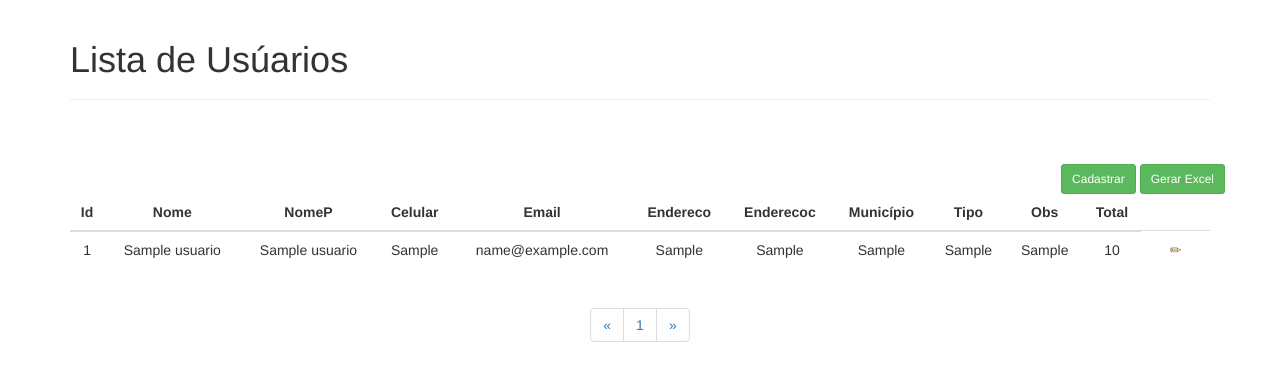
After one commit to ProgWeb201701/Grupo15, a PHP site: page /listar_usuario.php in a window 1280 px wide. The commit adds this page. Shown: the top 381 px of the page. Run offline with PHP 8.4, Linux system fonts and the light colour scheme; tables that the repository leaves empty or names only in its code hold one stand-in row (values such as "Sample post"); some libraries are stand-ins or nearby versions; some web fonts are replaced.

Commit message:
listando do banco
ok funcionando

```diff
--- a/PhpProject1/gerarPlanilhaExecel.php
+++ b/PhpProject1/gerarPlanilhaExecel.php
@@ -34,10 +34,10 @@
 		$html .= '</tr>';
 
 		//Selecionar todos os itens da tabela
-		$result_msg_contatos = "SELECT * FROM mensagens_contatos";
-		$resultado_msg_contatos = mysqli_query($conn , $result_msg_contatos);
+		$result_dados_pessoais = "SELECT * FROM usuarios";
+		$resultado_dados_pessoais = mysqli_query($conn, $result_dados_pessoais);
 
-		while($row_msg_contatos = mysqli_fetch_assoc($resultado_msg_contatos)){
+		while($row_msg_contatos = mysqli_fetch_assoc($resultado_dados_pessoais)){
 			$html .= '<tr>';
 			$html .= '<td>'.$row_msg_contatos["nome"].'</td>';
 			$html .= '<td>'.$row_msg_contatos["nomep"].'</td>';
--- /dev/null
+++ b/PhpProject1/listar_usuario.php
@@ -0,0 +1,160 @@
+
+ <?php
+	session_start();
+	include_once('conexao.php');
+ ?>
+<!DOCTYPE html>
+<html lang="pt-br">
+	<head>
+		<meta charset="utf-8">
+		<title>Contato</title>
+		<meta http-equiv="X-UA-Compatible" content="IE=edge">
+		<meta name="viewport" content="width=device-width, initial-scale=1">
+		<link href="css/bootstrap.min.css" rel="stylesheet">
+	<head>
+	<body>
+		<?php
+			//Verificar se esta sendo passado na URL a página atual, senão é atribuido a pagina
+			$pagina=(isset($_GET['pagina'])) ? $_GET['pagina'] : 1;
+
+			//Selecionar todos os itens da tabela
+			$result_dados_pessoais = "SELECT * FROM usuarios";
+			$resultado_dados_pessoais = mysqli_query($conn, $result_dados_pessoais);
+
+			//Contar o total de itens
+			$total_dados_pessoais = mysqli_num_rows($resultado_dados_pessoais);
+
+			//Seta a quantidade de itens por página
+			$quantidade_pg = 20;
+
+			//calcular o número de páginas
+			$num_pagina = ceil($total_dados_pessoais/$quantidade_pg);
+
+			//calcular o inicio da visualizao
+			$inicio = ($quantidade_pg*$pagina)-$quantidade_pg;
+
+			//Selecionar  os itens da página
+			$result_dados_pessoais = "SELECT * FROM usuarios limit $inicio, $quantidade_pg";
+			$resultado_dados_pessoais = mysqli_query($conn , $result_dados_pessoais);
+			$total_dados_pessoais = mysqli_num_rows($resultado_dados_pessoais);
+
+		?>
+		<div class="container theme-showcase" role="main">
+			<div class="page-header">
+				<h1>Lista de Usúarios</h1>
+			</div>
+			<div class="dropdown">
+				<span class="glyphicon glyphicon-cog btn-lg text-success" id="dropdownMenu1" data-toggle="dropdown" aria-haspopup="true" aria-expanded="true"></span>
+				</button>
+				<ul class="dropdown-menu" aria-labelledby="dropdownMenu1">
+					<li><a href="index.php">Cadastrar</a></li>
+					<li><a href="gerar_planilha.php">Gerar Relatório Excel</a></li>
+					<li><a href="#">Gerar Relatório PDF</a></li>
+				</ul>
+			</div>
+			<div class="row espaco">
+				<div class="pull-right">
+					<a href="index.php"><button type='button' class='btn btn-sm btn-success'>Cadastrar</button></a>
+					<a href="gerar_planilha.php"><button type='button' class='btn btn-sm btn-success'>Gerar Excel</button></a>
+				</div>
+			</div>
+			<div class="row">
+				<div class="col-md-12">
+					<table class="table">
+						<thead>
+							<tr>
+								<th class="text-center">Id</th>
+								<th class="text-center">Nome</th>
+								<th class="text-center">NomeP</th>
+								<th class="text-center">Celular</th>
+								<th class="text-center">Email</th>
+								<th class="text-center">Endereco</th>
+								<th class="text-center">Enderecoc</th>
+								<th class="text-center">Município</th>
+								<th class="text-center">Tipo</th>
+								<th class="text-center">Obs</th>
+								<th class="text-center">Total</th>
+
+
+							</tr>
+						</thead>
+						<tbody>
+							<?php while($row_dados_pessoais = mysqli_fetch_assoc($resultado_dados_pessoais)){?>
+								<tr>
+									<td class="text-center"><?php echo $row_dados_pessoais["id"]; ?></td>
+									<td class="text-center"><?php echo $row_dados_pessoais["nome"]; ?></td>
+									<td class="text-center"><?php echo $row_dados_pessoais["nomep"]; ?></td>
+									<td class="text-center"><?php echo $row_dados_pessoais["celular"]; ?></td>
+									<td class="text-center"><?php echo $row_dados_pessoais["email"]; ?></td>
+									<td class="text-center"><?php echo $row_dados_pessoais["endereco"]; ?></td>
+									<td class="text-center"><?php echo $row_dados_pessoais["enderecoc"]; ?></td>
+									<td class="text-center"><?php echo $row_dados_pessoais["municipio"]; ?></td>
+									<td class="text-center"><?php echo $row_dados_pessoais["tipo"]; ?></td>
+									<td class="text-center"><?php echo $row_dados_pessoais["obs"]; ?></td>
+									<td class="text-center"><?php echo $row_dados_pessoais["total"]; ?></td>
+
+
+									<td class="text-center">
+										<a href="#">
+											<span class="glyphicon glyphicon-eye-open text-primary" aria-hidden="true"></span>
+										</a>
+										<a href="#">
+											<span class="glyphicon glyphicon-pencil text-warning" aria-hidden="true"></span>
+										</a>
+										<a href="#">
+											<span class="glyphicon glyphicon-remove text-danger" aria-hidden="true"></span>
+										</a>
+									</td>
+								</tr>
+							<?php } ?>
+						</tbody>
+					</table>
+				</div>
+			</div>
+
+			<?php
+				//Verificar pagina anterior e posterior
+				$pagina_anterior = $pagina - 1;
+				$pagina_posterior = $pagina + 1;
+			?>
+			<nav class="text-center">
+				<ul class="pagination">
+					<li>
+						<?php
+							if($pagina_anterior != 0){
+								?><a href="administrativo.php?link=50&pagina=<?php echo $pagina_anterior; ?>" aria-label="Previous">
+									<span aria-hidden="true">&laquo;</span>
+								</a><?php
+							}else{
+								?><span aria-hidden="true">&laquo;</span><?php
+							}
+						?>
+					</li>
+					<?php
+						//Apresentar a paginação
+						for($i = 1; $i < $num_pagina + 1; $i++){
+							?>
+								<li><a href="administrativo.php?link=50&pagina=<?php echo $i; ?>">
+									<?php echo $i; ?>
+								</a></li>
+							<?php
+						}
+					?>
+					<li>
+						<?php
+							if($pagina_posterior <= $num_pagina){
+								?><a href="administrativo.php?link=50&pagina=<?php echo $pagina_posterior; ?>" aria-label="Next">
+									<span aria-hidden="true">&raquo;</span>
+								</a><?php
+							}else{
+								?><span aria-hidden="true">&raquo;</span><?php
+							}
+						?>
+					</li>
+				</ul>
+			</nav>
+		</div>
+		<script src="https://ajax.googleapis.com/ajax/libs/jquery/1.11.3/jquery.min.js"></script>
+		<script src="js/bootstrap.min.js"></script>
+	</body>
+</html>
```
Also changed, not shown: PhpProject1/index.php (+39 -28 lines), PhpProject1/new 1.txt (added, +65 -0 lines).
